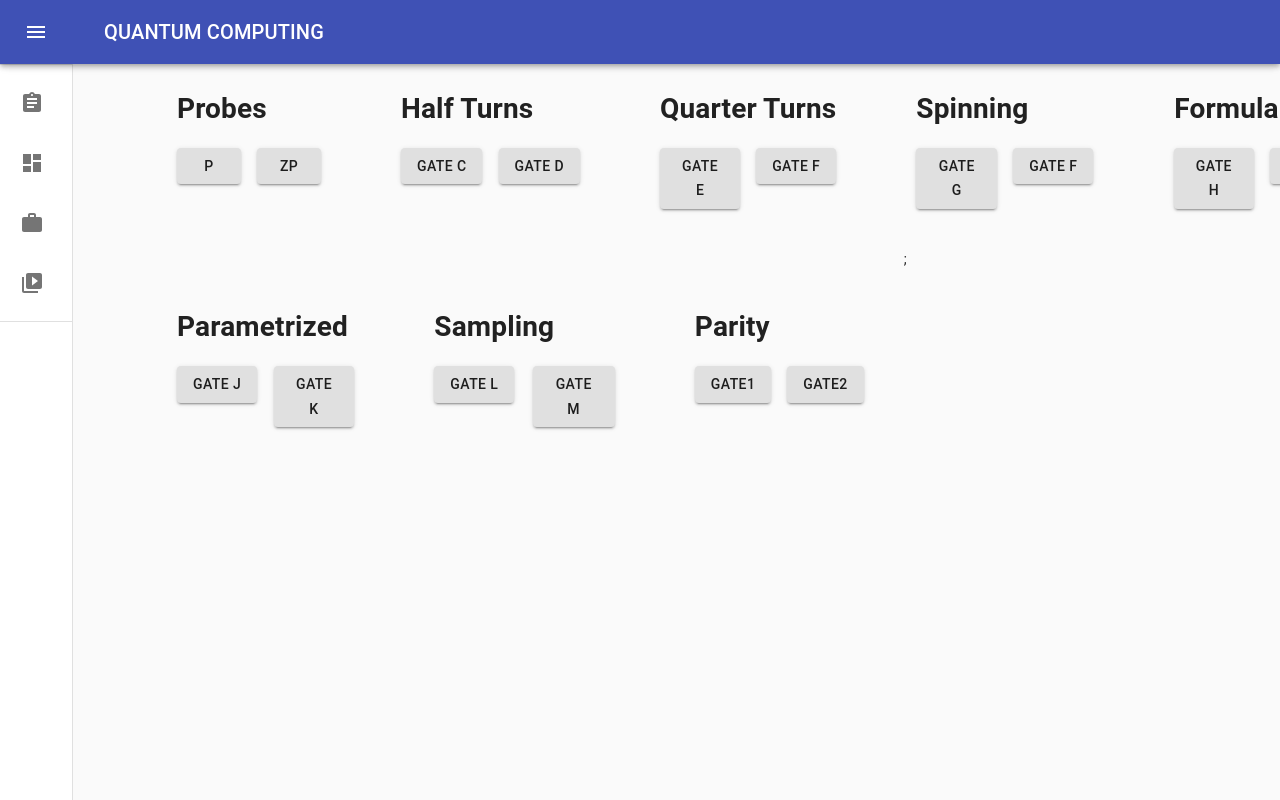
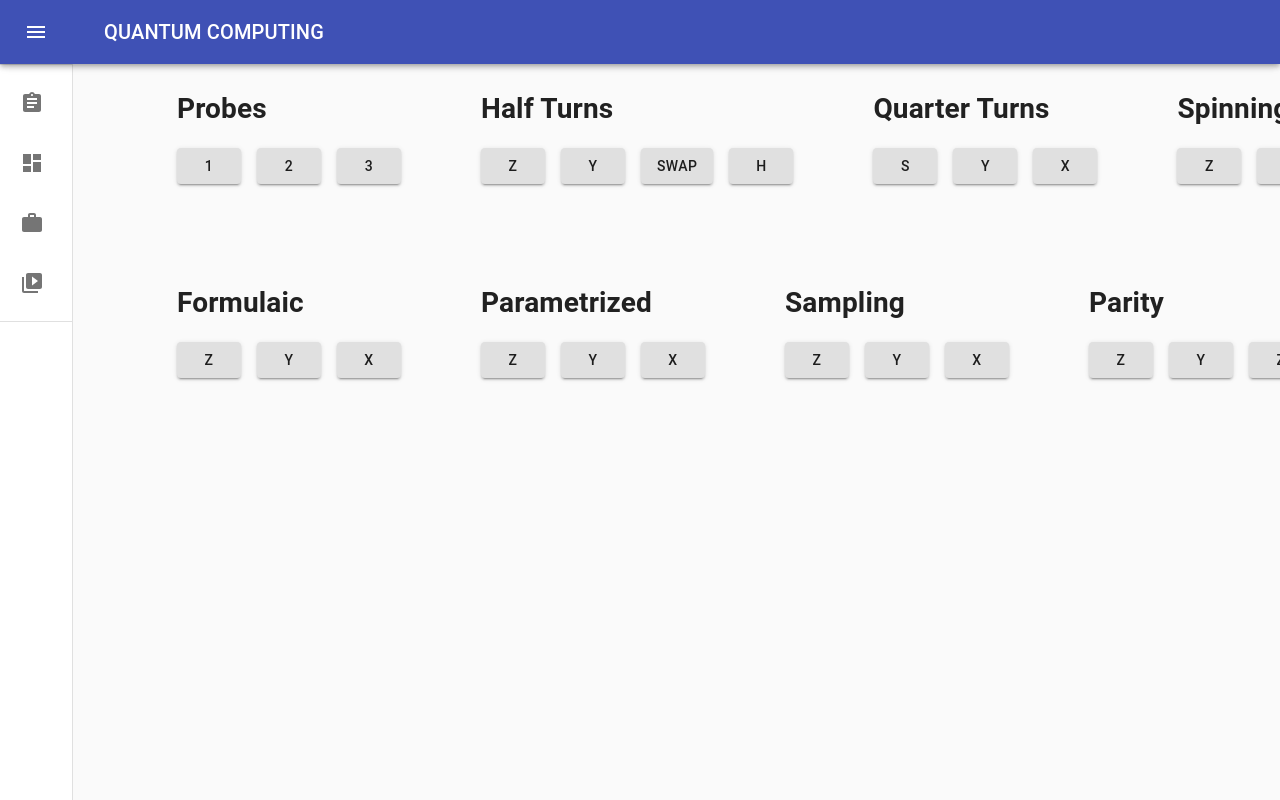
Before and after one commit to luke9216/SES2AB_Frontend, a React (Create React App) app: page /toolBox in a window 1280 px wide. Shown: the top 800 px of the page. Built offline with nearby package versions, Linux system fonts and the light colour scheme; the HTML template or start-up script is replaced by a standard one.

Commit message:
Edited Toolbox labels and added reset password and sign up links

```diff
--- a/src/components/common/__data__/data.gateTypes.json
+++ b/src/components/common/__data__/data.gateTypes.json
@@ -1,44 +1,44 @@
 [{
         "name": "Probes",
-        "gates": [" P ", " ZP "],
+        "gates": [" 1 ", " 2 ", "3"],
         "description": "Description for Probes"
     },
     {
         "name": "Half Turns",
-        "gates": ["gate c", "gate d"],
+        "gates": ["Z", "Y", "Swap", "H"],
         "description": "Description for Half Turns"
 
 
     }, {
         "name": "Quarter Turns",
-        "gates": ["gate e", "gate f"],
+        "gates": ["S", "Y", "X"],
         "description": "Description for Quarter Turns"
     }, {
         "name": "Spinning",
-        "gates": ["gate g", "gate f"],
+        "gates": ["Z", "Y", "X"],
         "description": "Description for Spinning"
 
     },
     {
         "name": "Formulaic",
-        "gates": ["gate h", "gate i"],
+        "gates": ["Z", "Y", "X"],
         "description": "Description for Formulaic"
     },
     {
         "name": "Parametrized",
-        "gates": ["gate j", "gate k"],
+        "gates": ["Z", "Y", "X"],
         "description": "Description for Parametrized"
 
     },
     {
         "name": "Sampling",
-        "gates": ["gate l", "gate m"],
+        "gates": ["Z", "Y", "X"],
         "description": "Description for Sampling"
 
     },
     {
         "name": "Parity",
-        "gates": ["gate1", "gate2"],
+        "gates": ["Z", "Y", "Z"],
         "description": "Description for Parity"
     }
 
--- a/src/components/pages/LoginPage.tsx
+++ b/src/components/pages/LoginPage.tsx
@@ -1,6 +1,7 @@
 import * as React from 'react';
 import { useHistory } from 'react-router-dom';
 import LoginForm from './../containers/Login/LoginForm';
+import { Grid, Typography, Link, Box, Container } from "@material-ui/core";
 
 export interface LoginPageProps {
     props?: any
@@ -37,7 +38,26 @@ const LoginPage: React.SFC<LoginPageProps> = (props) => {
     }
 
     return (
-        <LoginForm handleEmailChange={onEmailChange} handlePasswordChange={onPasswordChange} handleSubmitBtnClick={onLogginBtnClicked} />
+        <Container component="main" maxWidth="xs">
+        <React.Fragment>
+     <Grid container>
+        <LoginForm handleEmailChange={onEmailChange}  handlePasswordChange={onPasswordChange} handleSubmitBtnClick={onLogginBtnClicked} />
+
+        <Grid container>
+                <Grid item xs>
+                  <Link href="Resetpassword" variant="body2">
+                    Forgot password?
+                  </Link>
+                </Grid>
+                <Grid item>
+                  <Link href="/signup"  variant="body2">
+                    {"Don't have an account? Sign Up"}
+                  </Link>
+                </Grid>
+        </Grid>
+     </Grid>
+     </React.Fragment>
+     </Container>
     );
 };
 
```
Also changed, not shown: src/components/common/__data__/data.drawerDetails.json (line endings or trailing spaces), 1 other file (tests, documents, lock files or other folders).
